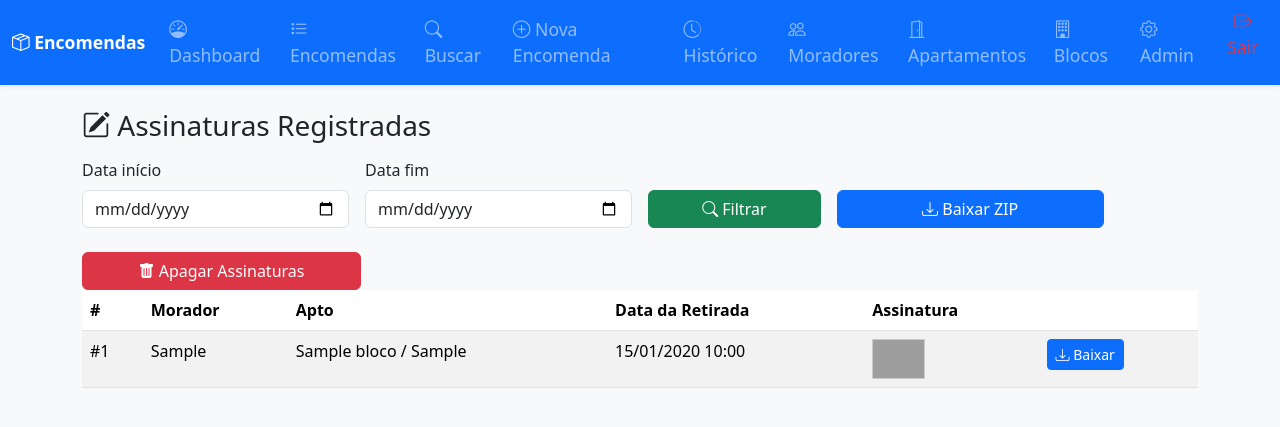
After one commit to simoesjonatas/condominio_encomendas, a Django app: page /encomendas/assinaturas/ in a window 1280 px wide. The commit adds this page. Shown: the top 427 px of the page. Run offline with Django 5.2, Linux system fonts and the light colour scheme; a user stored in the database is signed in; tables that the repository leaves empty hold one stand-in row (values such as "Sample post"); some libraries are stand-ins or nearby versions; grey boxes are pictures that could not be loaded.

Commit message:
Adiciona funcionalidades para listar, baixar e apagar assinaturas de encomendas. Implementa views e templates correspondentes, além de integrar novas rotas no arquivo de URLs.

```diff
--- /dev/null
+++ b/encomendas/assinatura_views.py
@@ -0,0 +1,196 @@
+from django.http import HttpResponse, Http404
+from django.shortcuts import render, get_object_or_404,redirect
+import base64
+from .models import Encomenda
+from django.utils.timezone import make_aware
+from datetime import datetime
+from django.contrib import messages
+import io
+import zipfile
+from django.urls import reverse
+from django.core.paginator import Paginator
+
+
+def listar_assinaturas(request):
+
+    data_inicio = request.GET.get("data_inicio")
+    data_fim = request.GET.get("data_fim")
+    page = request.GET.get("page", 1)
+
+    encomendas = Encomenda.objects.filter(
+        retirado=True,
+        assinatura__isnull=False
+    ).order_by("-data_retirada").select_related("apartamento", "apartamento__bloco")
+
+    # FILTROS
+    if data_inicio and data_inicio != "None":
+        try:
+            dt_inicio = make_aware(datetime.strptime(data_inicio, "%Y-%m-%d"))
+            encomendas = encomendas.filter(data_retirada__gte=dt_inicio)
+        except ValueError:
+            pass   # ignora valores inválidos
+
+    if data_fim and data_fim != "None":
+        try:
+            dt_fim = make_aware(datetime.strptime(data_fim, "%Y-%m-%d"))
+            encomendas = encomendas.filter(data_retirada__lte=dt_fim)
+        except ValueError:
+            pass
+
+    # PAGINAÇÃO
+    paginator = Paginator(encomendas, 15)
+    page_obj = paginator.get_page(page)
+
+    return render(request, "encomendas/listar_assinaturas.html", {
+        "encomendas": page_obj,
+        "page_obj": page_obj,
+        "data_inicio": data_inicio if data_inicio != "None" else "",
+        "data_fim": data_fim if data_fim != "None" else "",
+    })
+
+
+
+def download_assinatura(request, pk):
+    encomenda = get_object_or_404(Encomenda, pk=pk)
+
+    if not encomenda.assinatura:
+        raise Http404("Assinatura não encontrada.")
+
+    file = encomenda.assinatura
+    response = HttpResponse(file.open("rb"), content_type="image/png")
+    response["Content-Disposition"] = f'attachment; filename="assinatura_{pk}.png"'
+    return response
+
+def baixar_assinaturas_zip(request):
+    # FILTROS
+    data_inicio = request.GET.get("data_inicio")
+    data_fim = request.GET.get("data_fim")
+
+    encomendas = Encomenda.objects.filter(
+        retirado=True,
+        assinatura__isnull=False
+    ).select_related("apartamento", "apartamento__bloco")
+
+    if data_inicio:
+        data_inicio_dt = make_aware(datetime.strptime(data_inicio, "%Y-%m-%d"))
+        encomendas = encomendas.filter(data_retirada__gte=data_inicio_dt)
+
+    if data_fim:
+        data_fim_dt = make_aware(datetime.strptime(data_fim, "%Y-%m-%d"))
+        encomendas = encomendas.filter(data_retirada__lte=data_fim_dt)
+
+    # CRIAR ZIP NA MEMÓRIA
+    buffer = io.BytesIO()
+    with zipfile.ZipFile(buffer, "w", zipfile.ZIP_DEFLATED) as zip_file:
+
+        for e in encomendas:
+            try:
+                # NOME FORMATADO
+                bloco = e.apartamento.bloco.nome.replace(" ", "")
+                apto = e.apartamento.numero.replace(" ", "")
+                nome = (e.retirado_por or "SemNome").replace(" ", "_")
+                data_fmt = e.data_retirada.strftime("%Y-%m-%d_%H-%M")
+
+                filename = f"assinatura_{e.id}_{bloco}_{apto}_{nome}_{data_fmt}.png"
+
+                # TENTAR LER O ARQUIVO
+                with e.assinatura.open("rb") as f:
+                    image_data = f.read()
+
+                zip_file.writestr(filename, image_data)
+
+            except FileNotFoundError:
+                # IGNORA SE ARQUIVO NÃO EXISTIR
+                continue
+            except Exception:
+                # QUALQUER OUTRO ERRO — APENAS PULA TAMBÉM
+                continue
+
+    buffer.seek(0)
+
+    response = HttpResponse(buffer, content_type="application/zip")
+    response["Content-Disposition"] = "attachment; filename=assinaturas.zip"
+
+    return response
+
+
+def confirmar_apagar_assinaturas(request):
+    data_inicio = request.GET.get("data_inicio")
+    data_fim = request.GET.get("data_fim")
+
+    encomendas = Encomenda.objects.filter(
+        retirado=True,
+        assinatura__isnull=False
+    )
+
+    if data_inicio:
+        try:
+            dt_inicio = make_aware(datetime.strptime(data_inicio, "%Y-%m-%d"))
+            encomendas = encomendas.filter(data_retirada__gte=dt_inicio)
+        except:
+            pass
+
+    if data_fim:
+        try:
+            dt_fim = make_aware(datetime.strptime(data_fim, "%Y-%m-%d"))
+            encomendas = encomendas.filter(data_retirada__lte=dt_fim)
+        except:
+            pass
+
+    return render(request, "encomendas/confirmar_apagar_assinaturas.html", {
+        "encomendas": encomendas,
+        "data_inicio": data_inicio,
+        "data_fim": data_fim
+    })
+
+
+def executar_apagar_assinaturas(request):
+    if request.method != "POST":
+        return HttpResponse("Método inválido.", status=405)
+
+    data_inicio = request.POST.get("data_inicio")
+    data_fim = request.POST.get("data_fim")
+    confirm_text = request.POST.get("confirm_text", "").strip()
+
+    # 🔒 validação obrigatória
+    if confirm_text != "CONFIRMAR":
+        messages.error(
+            request,
+            "Você precisa digitar CONFIRMAR exatamente para autorizar a exclusão das assinaturas."
+        )
+        url = reverse("confirmar_apagar_assinaturas")
+        return redirect(f"{url}?data_inicio={data_inicio or ''}&data_fim={data_fim or ''}")
+
+    encomendas = Encomenda.objects.filter(
+        retirado=True,
+        assinatura__isnull=False
+    )
+
+    if data_inicio:
+        try:
+            dt_inicio = make_aware(datetime.strptime(data_inicio, "%Y-%m-%d"))
+            encomendas = encomendas.filter(data_retirada__gte=dt_inicio)
+        except:
+            pass
+
+    if data_fim:
+        try:
+            dt_fim = make_aware(datetime.strptime(data_fim, "%Y-%m-%d"))
+            encomendas = encomendas.filter(data_retirada__lte=dt_fim)
+        except:
+            pass
+
+    total = 0
+
+    for e in encomendas:
+        try:
+            if e.assinatura:
+                e.assinatura.delete(save=False)  # apaga arquivo físico
+            e.assinatura = None
+            e.save(update_fields=["assinatura"])
+            total += 1
+        except:
+            continue
+
+    messages.success(request, f"{total} assinaturas apagadas com sucesso (registros de entrega foram mantidos).")
+    return redirect("listar_assinaturas")
--- a/encomendas/urls.py
+++ b/encomendas/urls.py
@@ -6,6 +6,7 @@ from .views import  (
     selecao_impressao, imprimir_encomendas, editar_encomenda,
     ler_identificador_busca_view
     )
+from .assinatura_views import listar_assinaturas, download_assinatura, baixar_assinaturas_zip, confirmar_apagar_assinaturas, executar_apagar_assinaturas
 
 urlpatterns = [
     path('', lista_encomendas, name='lista_encomendas'),
@@ -33,6 +34,14 @@ urlpatterns = [
 
     path('historico/', historico_entregas, name='historico_entregas'),
 
+    path("assinaturas/", listar_assinaturas, name="listar_assinaturas"),
+    path("assinaturas/<int:pk>/download/", download_assinatura, name="download_assinatura"),
+    path("assinaturas/download-zip/", baixar_assinaturas_zip, name="baixar_assinaturas_zip"),
+    path("assinaturas/apagar/", confirmar_apagar_assinaturas, name="confirmar_apagar_assinaturas"),
+    path("assinaturas/apagar/executar/", executar_apagar_assinaturas, name="executar_apagar_assinaturas"),
+
+
+
     path('dashboard/', dashboard_view, name='dashboard'),
 
 
--- a/templates/encomendas/historico.html
+++ b/templates/encomendas/historico.html
@@ -17,7 +17,13 @@
             <i class="bi bi-search"></i>
         </button>
     </div>
+
 </form>
+
+<a href="{% url 'listar_assinaturas' %}" class="btn btn-secondary">
+    <i class="bi bi-file-earmark-arrow-down"></i> Assinaturas
+</a>
+
 
 
 {% if entregues %}
--- /dev/null
+++ b/templates/encomendas/listar_assinaturas.html
@@ -0,0 +1,132 @@
+{% extends "base.html" %}
+
+{% block title %}Assinaturas das Encomendas{% endblock %}
+
+{% block content %}
+
+<h3 class="mb-3">
+    <i class="bi bi-pencil-square"></i> Assinaturas Registradas
+</h3>
+
+<form method="get" action="" class="row g-3 mb-4">
+
+    <div class="col-md-3">
+        <label class="form-label">Data início</label>
+        <input type="date" name="data_inicio" class="form-control"
+               value="{{ data_inicio|default:'' }}">
+    </div>
+
+    <div class="col-md-3">
+        <label class="form-label">Data fim</label>
+        <input type="date" name="data_fim" class="form-control"
+               value="{{ data_fim }}">
+    </div>
+
+    <div class="col-md-2 align-self-end">
+        <button class="btn btn-success w-100">
+            <i class="bi bi-search"></i> Filtrar
+        </button>
+    </div>
+
+    <div class="col-md-3 align-self-end">
+        <a class="btn btn-primary w-100"
+           href="{% url 'baixar_assinaturas_zip' %}?data_inicio={{ data_inicio }}&data_fim={{ data_fim }}">
+            <i class="bi bi-download"></i> Baixar ZIP
+        </a>
+    </div>
+
+</form>
+
+<div class="col-md-3 align-self-end">
+    <a class="btn btn-danger w-100"
+       href="{% url 'confirmar_apagar_assinaturas' %}?data_inicio={{ data_inicio }}&data_fim={{ data_fim }}">
+        <i class="bi bi-trash-fill"></i> Apagar Assinaturas
+    </a>
+</div>
+
+
+<div class="table-responsive">
+<table class="table table-striped">
+    <thead>
+        <tr>
+            <th>#</th>
+            <th>Morador</th>
+            <th>Apto</th>
+            <th>Data da Retirada</th>
+            <th>Assinatura</th>
+            <th></th>
+        </tr>
+    </thead>
+
+    <tbody>
+        {% for e in encomendas %}
+        <tr>
+            <td>#{{ e.sequencial_do_dia }}</td>
+            <td>{{ e.retirado_por }}</td>
+            <td>{{ e.apartamento.bloco.nome }} / {{ e.apartamento.numero }}</td>
+            <td>{{ e.data_retirada|date:"d/m/Y H:i" }}</td>
+
+            <td>
+                {% if e.assinatura %}
+                    <img src="{{ e.assinatura.url }}" style="height:40px; border:1px solid #ccc;">
+                {% else %}
+                    <span class="text-muted">Sem assinatura</span>
+                {% endif %}
+            </td>
+
+            <td>
+                {% if e.assinatura %}
+                    <a href="{% url 'download_assinatura' e.pk %}" class="btn btn-sm btn-primary">
+                        <i class="bi bi-download"></i> Baixar
+                    </a>
+                {% endif %}
+            </td>
+        </tr>
+        {% empty %}
+        <tr>
+            <td colspan="6" class="text-center text-muted">Nenhuma assinatura encontrada.</td>
+        </tr>
+        {% endfor %}
+    </tbody>
+</table>
+</div>
+
+
+
+<!-- PAGINAÇÃO -->
+{% if page_obj.has_other_pages %}
+<nav aria-label="Paginaçao">
+    <ul class="pagination justify-content-center">
+
+        {% if page_obj.has_previous %}
+        <li class="page-item">
+            <a class="page-link"
+               href="?page={{ page_obj.previous_page_number }}&data_inicio={{ data_inicio }}&data_fim={{ data_fim }}">
+                Anterior
+            </a>
+        </li>
+        {% endif %}
+
+        {% for num in page_obj.paginator.page_range %}
+        <li class="page-item {% if num == page_obj.number %}active{% endif %}">
+            <a class="page-link"
+               href="?page={{ num }}&data_inicio={{ data_inicio|default:'' }}&data_fim={{ data_fim|default:'' }}">
+                {{ num }}
+            </a>
+        </li>
+        {% endfor %}
+
+        {% if page_obj.has_next %}
+        <li class="page-item">
+            <a class="page-link"
+               href="?page={{ page_obj.next_page_number }}&data_inicio={{ data_inicio }}&data_fim={{ data_fim }}">
+                Próxima
+            </a>
+        </li>
+        {% endif %}
+
+    </ul>
+</nav>
+{% endif %}
+
+{% endblock %}
```
Also changed, not shown: templates/encomendas/confirmar_apagar_assinaturas.html (added, +88 -0 lines).
